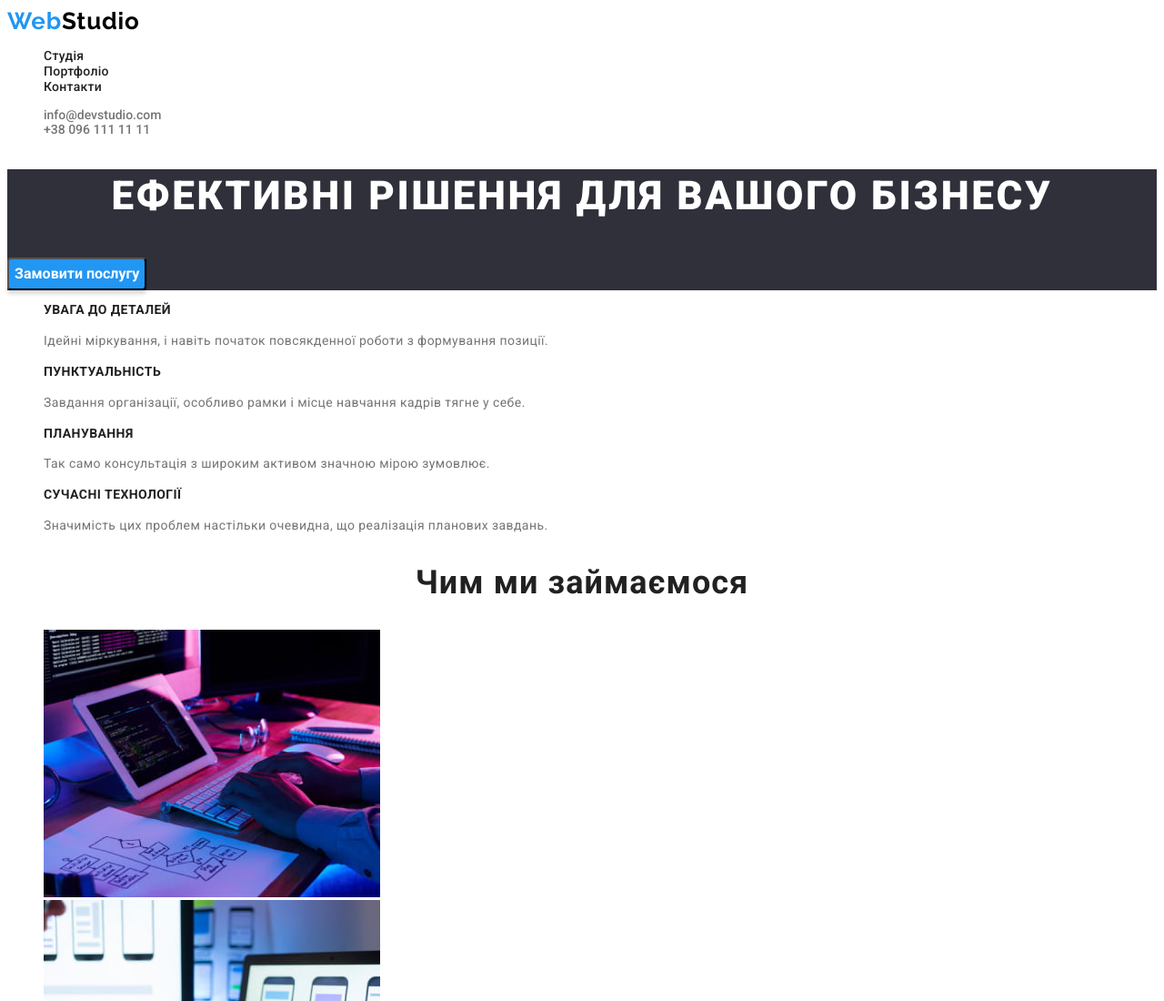
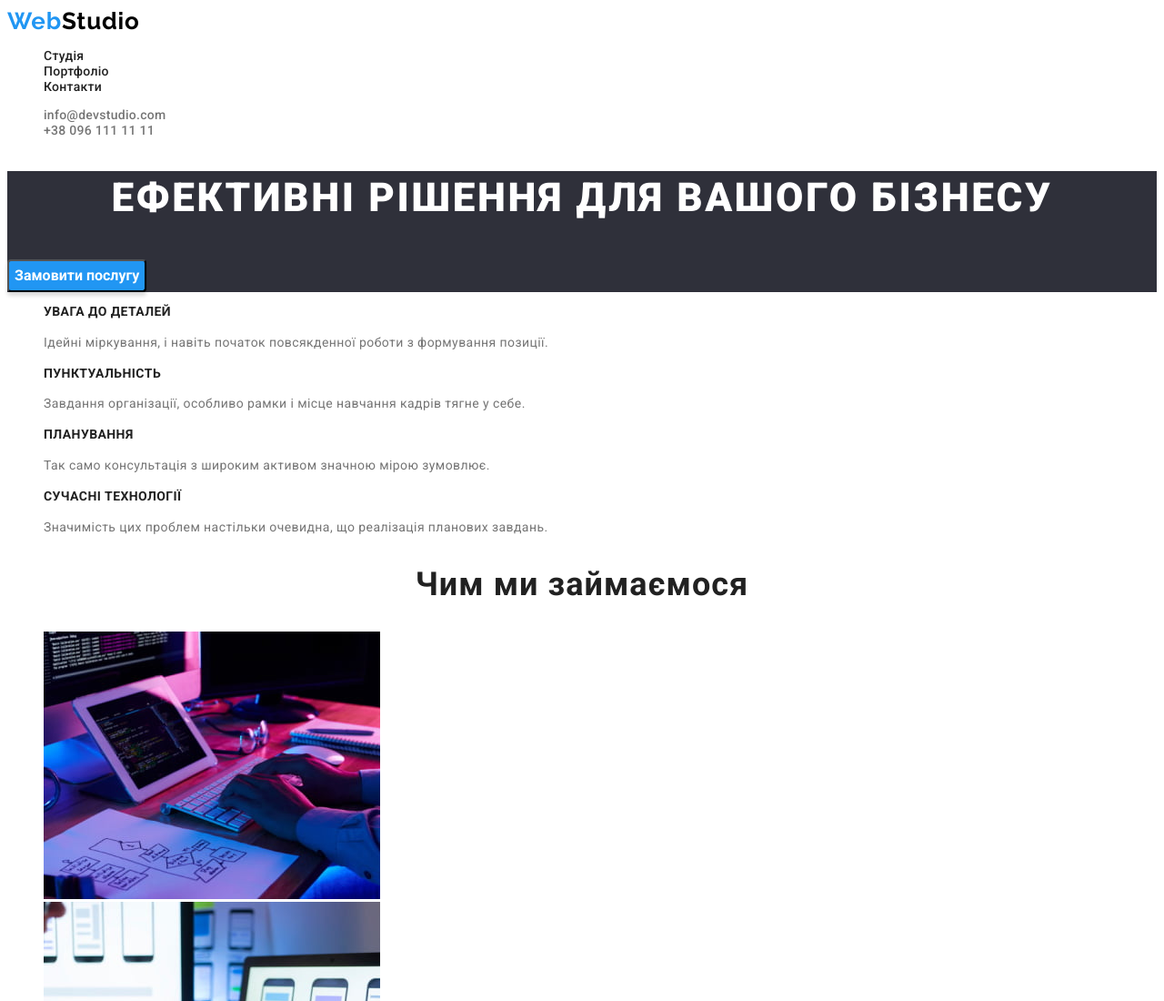
Before and after one commit to Vofkeen/goit02, a plain HTML site: page index.html in a window 1280 px wide. Shown: the top 1100 px of the page at 91% size. Drawn offline with Linux system fonts and the light colour scheme.

Commit message:
line-height виправив

```diff
--- a/css/style.css
+++ b/css/style.css
@@ -35,13 +35,13 @@ font-family: 'Roboto';
     font-style: normal;
     font-weight: 500;
     font-size: 14px;
-    line-height: 16px;
-    letter-spacing: 1.14;
-    color: var(--text-main-color);
+    line-height: 1.14;
+    letter-spacing: 0.02em;
+    color:var(--text-main-color);
 }
 .link-contact-s a:hover,
 .link-contact-s a:focus{
-    color: var(--link-color);
+    color:var(--link-color);
 }
 .underline {
     text-decoration: none;
```
